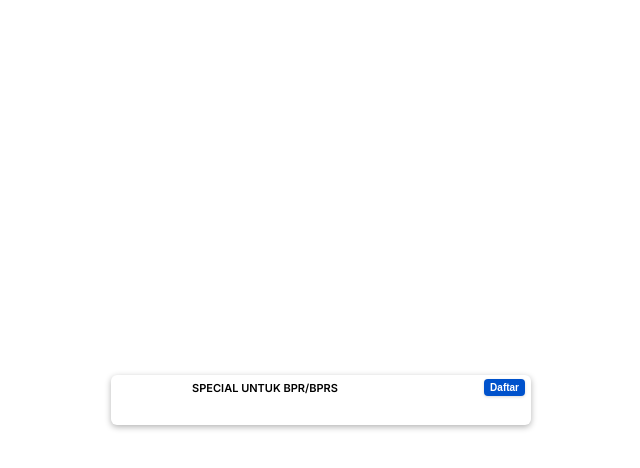
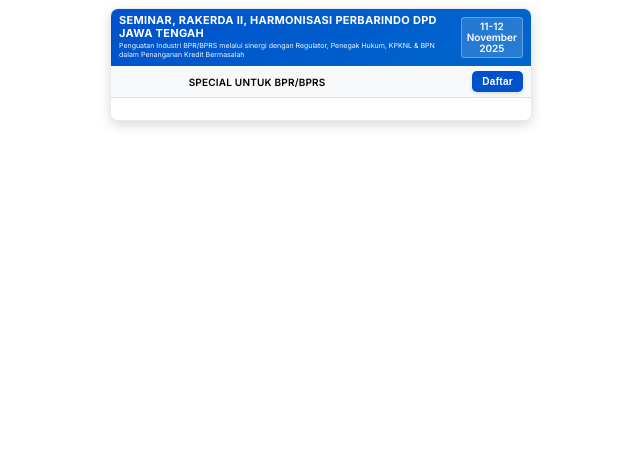
Before and after one commit to perbarindodpdjateng/Rakerda, a plain HTML site: page 1/realtimelooping.html in a window 1280 px wide. Shown: the whole page, without its empty margins (319-959 px from the left). Drawn offline with Linux system fonts and the light colour scheme; no server answers.

Commit message:
Refactor HTML and CSS for improved layout and design

```diff
--- a/1/realtimelooping.html
+++ b/1/realtimelooping.html
@@ -5,36 +5,69 @@
 <meta name="viewport" content="width=device-width, initial-scale=1">
 <title>Promo BPR</title>
 <style>
-@import url('https://fonts.googleapis.com/css2?family=Inter:wght@500;600&display=swap');
-body{margin:0;background:#fff;display:flex;justify-content:center;align-items:center;height:100vh;font-family:'Inter',sans-serif}
-#card{width:96%;max-width:420px;background:#fff;border-radius:6px;box-shadow:0 2px 6px rgba(0,0,0,.3);overflow:hidden}
-.top{display:flex;align-items:center;justify-content:space-between;padding:4px 6px 2px;font-size:11px;font-weight:600}
-.blink{color:#0066cc;animation:blink 1s step-start infinite;margin-right:4px}
-@keyframes blink{50%{opacity:0}}
-.btn{background:#0052cc;color:#fff;border:none;border-radius:4px;padding:3px 6px;font-size:10px;font-weight:600;cursor:pointer;box-shadow:0 1px 3px rgba(0,0,0,.15);transition:.2s}
-.btn:hover{background:#0044aa}
+@import url('https://fonts.googleapis.com/css2?family=Inter:wght@400;500;600;700&display=swap');
 
-/* Bar progres kecil */
+body{margin:0;background:#fff;display:flex;justify-content:center;align-items:flex-start;height:80vh;font-family:'Inter',sans-serif;padding:8px}
+#card{width:96%;max-width:420px;background:#fff;border-radius:8px;box-shadow:0 4px 12px rgba(0,0,0,.15);overflow:hidden;border:1px solid #eaeaea}
+
+/* Event Header - FLEX LAYOUT dengan Date Box */
+.event-header{background:linear-gradient(135deg,#0052cc 0%,#0066cc 100%);color:#fff;padding:5px 8px;display:flex;align-items:center;gap:6px}
+
+.header-text{flex:1}
+
+.main-header{font-size:11px;font-weight:700;line-height:1.2;margin-bottom:2px;text-transform:uppercase;letter-spacing:.3px}
+.sub-header{font-size:7px;font-weight:400;line-height:1.2;margin-bottom:2px;opacity:.95}
+
+/* Date Box 3 baris */
+.date-box{background:rgba(255,255,255,.15);border:1px solid rgba(255,255,255,.3);border-radius:3px;padding:3px 5px;display:flex;flex-direction:column;justify-content:center;align-items:center;min-width:38px}
+.date-line{font-size:10px;font-weight:600;line-height:1.1;text-align:center;white-space:nowrap}
+
+/* Top section */
+.top{display:flex;align-items:center;justify-content:space-between;padding:5px 8px;background:#f8f9fa;border-bottom:1px solid #e0e0e0;gap:6px}
+.top-message{font-size:10px;font-weight:600;line-height:1;letter-spacing:.2px;flex:1;min-width:0;overflow:hidden;text-overflow:ellipsis;white-space:nowrap}
+
+.blink{color:#0066cc;animation:blink 1.5s step-start infinite;margin-right:3px}
+@keyframes blink{0%,100%{opacity:1}50%{opacity:0}}
+
+.btn{background:#0052cc;color:#fff;border:none;border-radius:5px;padding:5px 10px;font-size:10px;font-weight:600;cursor:pointer;box-shadow:0 2px 4px rgba(0,0,0,.1);transition:all .2s ease;letter-spacing:.3px;white-space:nowrap}
+.btn:hover{background:#0044aa;transform:translateY(-1px);box-shadow:0 3px 6px rgba(0,0,0,.15)}
+
+/* Progress Bar */
 #progress{height:2px;background:#e0e0e0;position:relative;overflow:hidden;display:none}
-#progressBar{height:100%;width:0%;background:#0052cc;animation:load 1s linear infinite}
+#progressBar{height:100%;width:0%;background:linear-gradient(90deg,#0052cc,#0066cc);animation:load 1.2s cubic-bezier(0.4,0,0.2,1) infinite}
 @keyframes load{0%{width:0%}100%{width:100%}}
 
-#view{height:22px;position:relative;font-size:11px;font-weight:500;color:#111;line-height:22px;padding:0 6px 5px;overflow:hidden}
-.line{position:absolute;left:0;right:0;padding:0 6px;white-space:nowrap;animation:in-out 3s ease-in-out forwards}
-@keyframes in-out{
-  0%{opacity:0;transform:translateY(8px)}15%{opacity:1;transform:translateY(0)}85%{opacity:1;transform:translateY(0)}100%{opacity:0;transform:translateY(-8px)}
-}
+/* View Section */
+#view{height:22px;position:relative;font-size:10px;font-weight:500;color:#111;line-height:22px;padding:0 12px;overflow:hidden;background:#fff}
+.line{position:absolute;left:0;right:0;padding:0 12px;white-space:nowrap;animation:in-out 3s ease-in-out forwards;font-weight:500}
+@keyframes in-out{0%{opacity:0;transform:translateY(6px)}15%{opacity:1;transform:translateY(0)}85%{opacity:1;transform:translateY(0)}100%{opacity:0;transform:translateY(-6px)}}
+
+/* Responsive */
+@media (max-width:480px){.main-header{font-size:10px}.sub-header{font-size:6px}.date-line{font-size:9px}}
 </style>
 </head>
 <body>
 
 <div id="card">
+  <div class="event-header">
+    <div class="header-text">
+      <div class="main-header">SEMINAR, RAKERDA II, HARMONISASI PERBARINDO DPD JAWA TENGAH</div>
+      <div class="sub-header">Penguatan Industri BPR/BPRS melalui sinergi dengan Regulator, Penegak Hukum, KPKNL & BPN dalam Penanganan Kredit Bermasalah</div>
+    </div>
+    <div class="date-box">
+      <div class="date-line">11-12</div>
+      <div class="date-line">November</div>
+      <div class="date-line">2025</div>
+    </div>
+  </div>
+
   <div class="top">
-    <div>
+    <div class="top-message">
       <span class="blink">⬆️BURUAN!!!</span><span>SPECIAL UNTUK BPR/BPRS</span>
     </div>
     <button class="btn" onclick="window.open('https://www.perbarindodpdjateng.or.id/r','_blank')">Daftar</button>
   </div>
+
   <div id="progress"><div id="progressBar"></div></div>
   <div id="view"></div>
 </div>
@@ -44,6 +77,7 @@
 const view=document.getElementById('view');
 const progress=document.getElementById('progress');
 let rows=[],idx=0,lastHash='';
+
 const hash=o=>btoa(JSON.stringify(o));
 
 async function pull(){
@@ -53,25 +87,32 @@
     const j=await r.json();
     if(!Array.isArray(j)||j.length<2)return;
     const h=hash(j);
-    if(h===lastHash)return;
+    if(h===lastHash){progress.style.display='none';return;}
     lastHash=h;
-    rows=j.slice(1).map(r=>[r[1],r[2],r[3]]);
-    if(!rows.length)return;
+    rows=j.slice(1).map(r=>[r[0],r[1],r[2]].filter(Boolean));
+    if(!rows.length){progress.style.display='none';return;}
     show();
-  }catch{view.innerHTML='<div class="line">Gagal memuat</div>';}
-  finally{progress.style.display='none';}
+  }catch(e){
+    console.error('Error:',e);
+    view.innerHTML='<div class="line" style="color:#d32f2f;">⚠️ Gagal memuat data</div>';
+  }finally{
+    setTimeout(()=>{progress.style.display='none'},300);
+  }
 }
 
 function show(){
+  if(!rows||!rows.length)return;
   view.innerHTML='';
   const div=document.createElement('div');
   div.className='line';
-  div.textContent=rows[idx].join(' • ');
+  const content=rows[idx].filter(c=>c&&c.toString().trim()).join(' • ');
+  div.textContent=content||'Data tidak tersedia';
   view.appendChild(div);
   idx=(idx+1)%rows.length;
 }
 
-addEventListener('DOMContentLoaded',()=>{pull();setInterval(pull,15000);setInterval(show,3000);});
+addEventListener('DOMContentLoaded',()=>{pull();setInterval(pull,15000);setInterval(show,3000)});
 </script>
+
 </body>
 </html>
```
